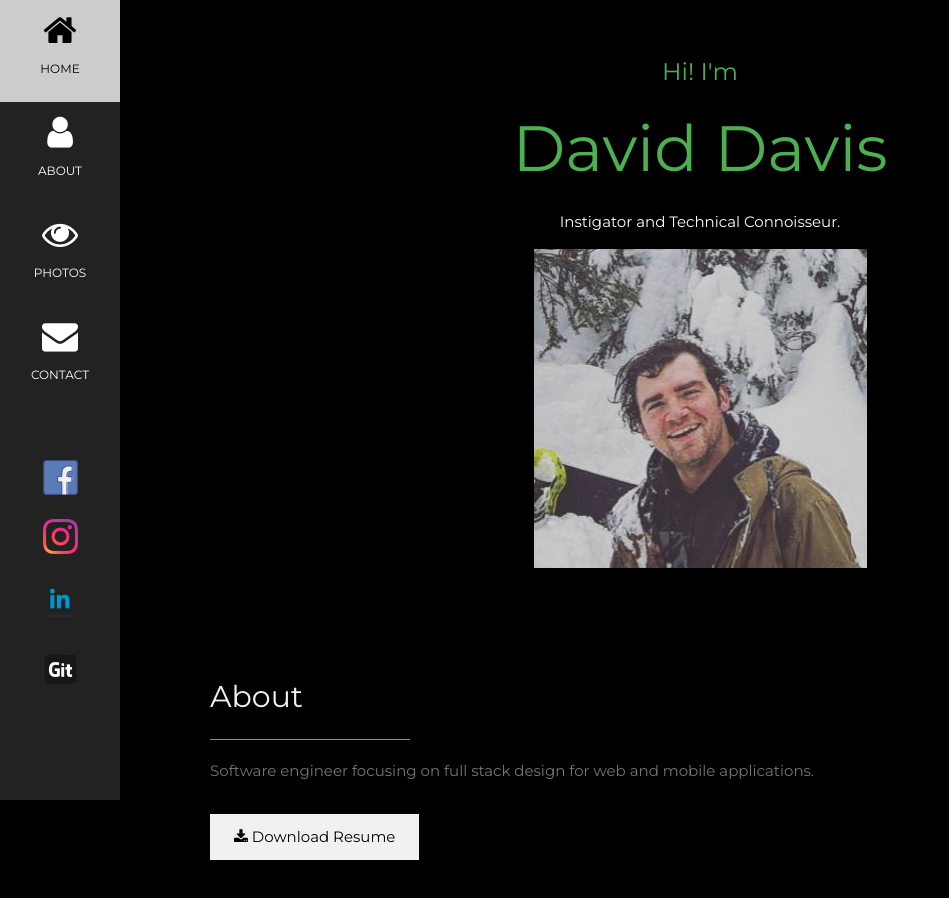
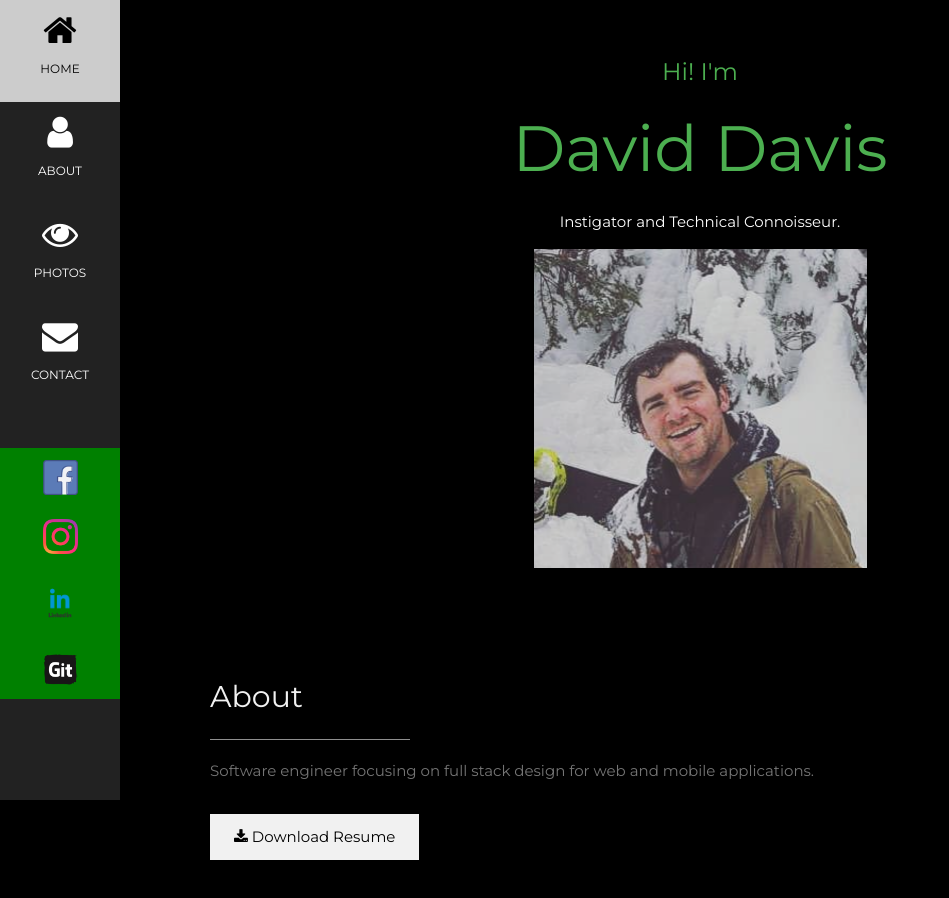
Before and after one commit to phantoms187/personal, a PHP site: page / in a window 1280 px wide. Shown: the top 898 px of the page, without its empty margins (0-949 px from the left). Run offline with PHP 8.4, Linux system fonts and the light colour scheme.

Commit message:
Change buttons background to green

```diff
--- a/Public/styles.css
+++ b/Public/styles.css
@@ -14,6 +14,8 @@ body, h1,h2,h3,h4,h5,h6 {
 
 .social-buttons {
    margin-top: 40px;
+   background: green;
+
 }
 
 /* Add a left margin to the "page content" that matches the width of the sidebar (120px) */
```
